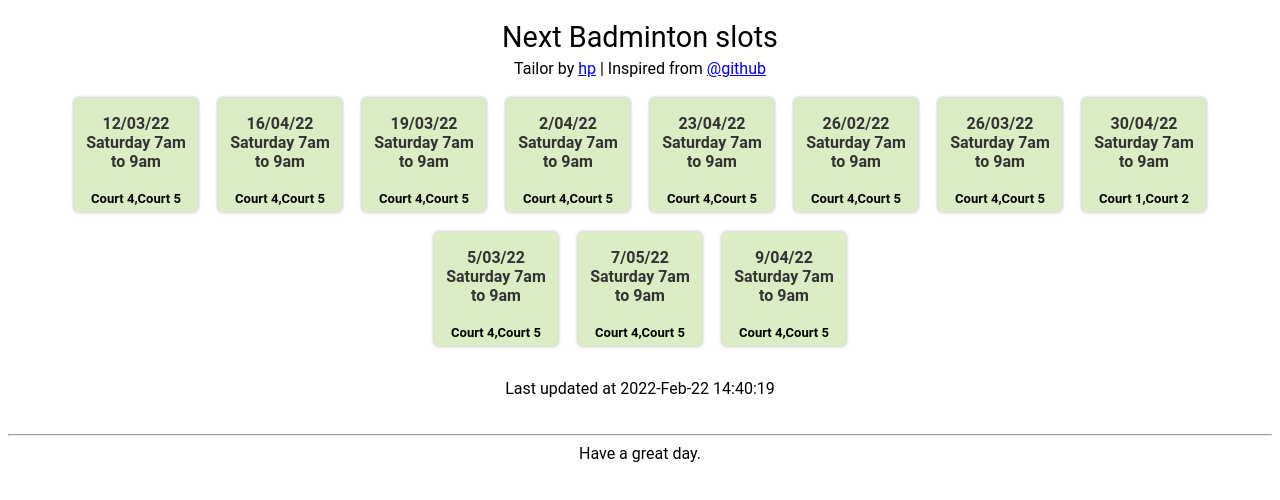
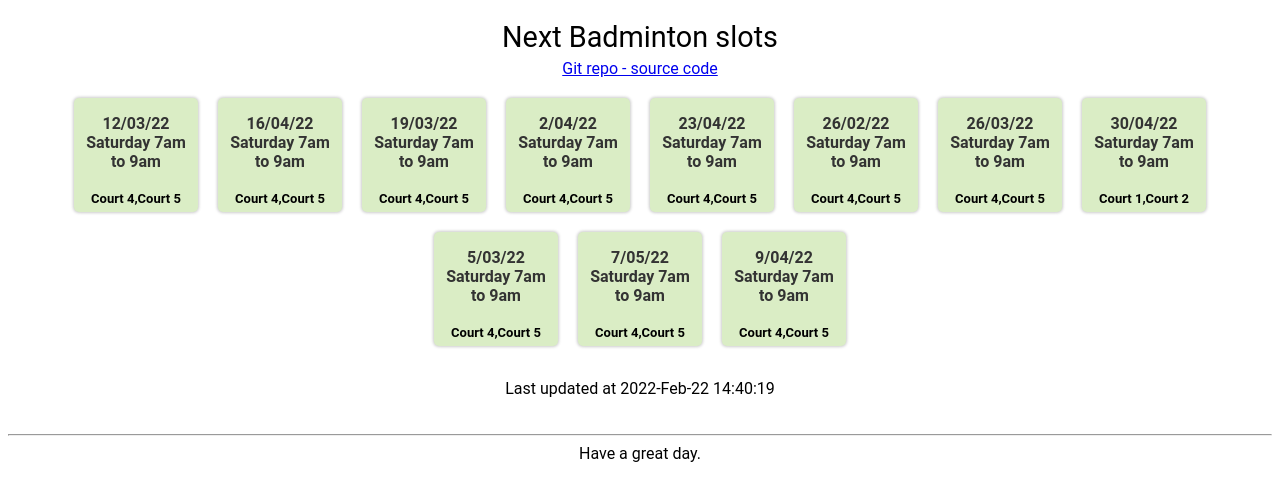
Before and after one commit to harieshprabu/harieshprabu.github.io, a plain HTML site: page index.html in a window 1280 px wide. Drawn offline with Linux system fonts and the light colour scheme.

Commit message:
Update index.html

```diff
--- a/index.html
+++ b/index.html
@@ -20,8 +20,7 @@
         <div id="main-title">Next Badminton slots</div>
 		<div id="empty"/>
         <div id="update-text">
-          Tailor by <a href="https://github.com/harieshprabu">hp</a> |
-          Inspired from <a href="https://github.com/sbmkvp/rta_booking_information">@github</a>
+          <a href="https://github.com/harieshprabu/harieshprabu.github.io">Git repo - source code</a>
         </div>
       <div id="main-container"></div>
       </div>
```
